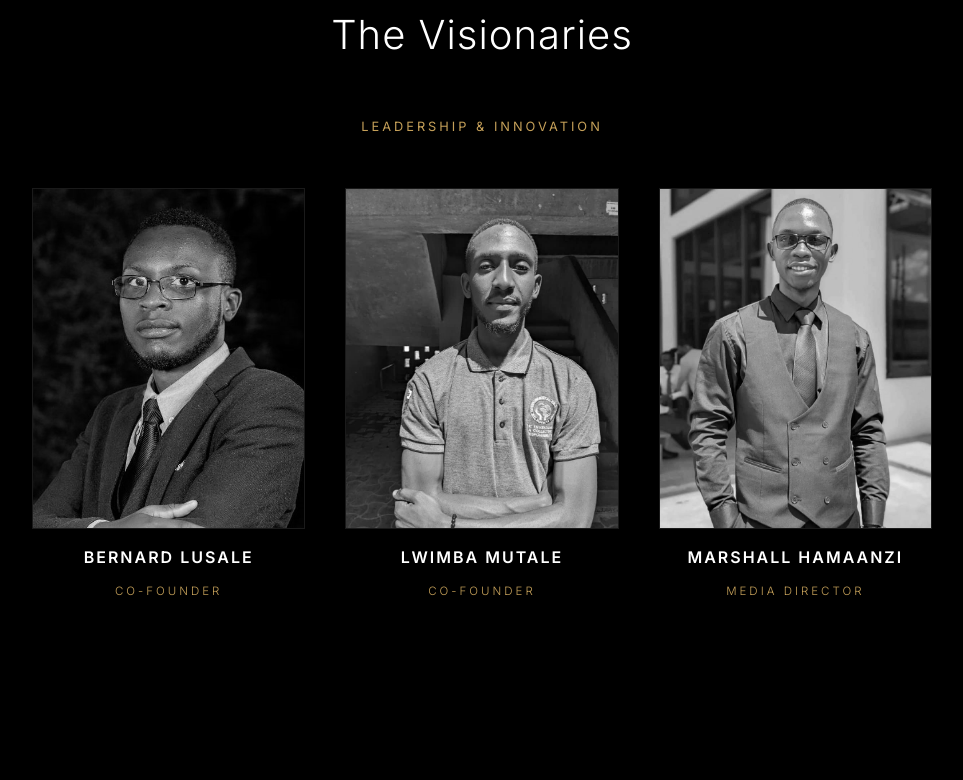
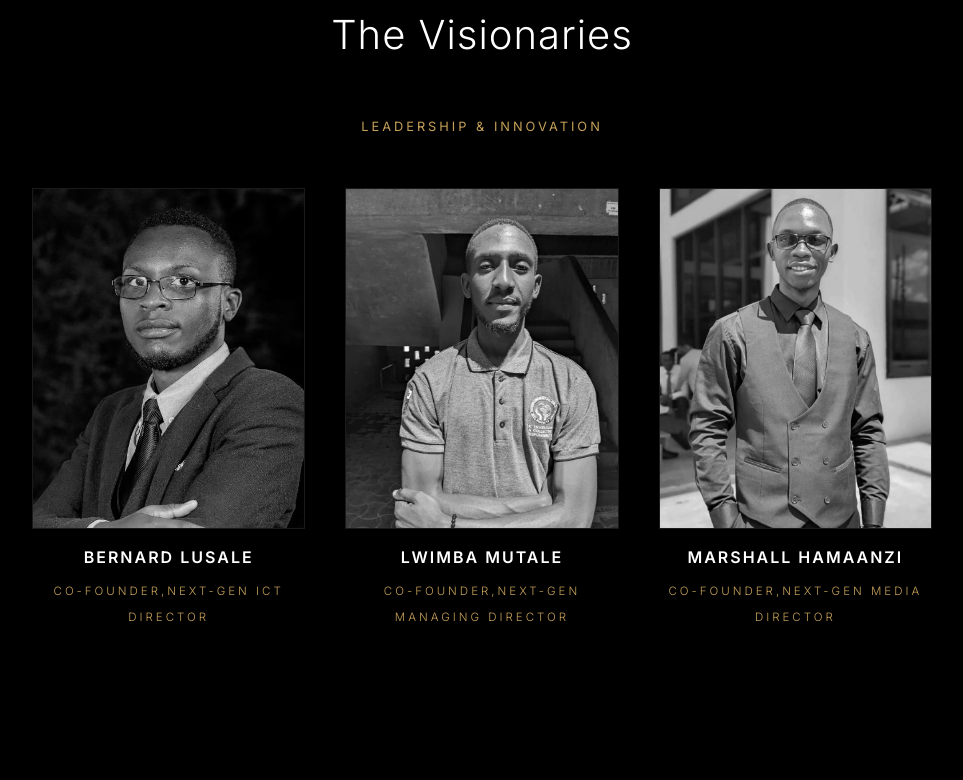
Before and after one commit to dev-lusale/Busaka-Enviro-works, a plain HTML site: page index.html in a window 1280 px wide. Shown: the part 2673-3453 px from the top of the page, without its empty margins (158-1121 px from the left). Drawn offline with nearby package versions, Linux system fonts and the light colour scheme.

Commit message:
Update mobile UI — responsive webapp improvements

```diff
--- a/index.html
+++ b/index.html
@@ -5,7 +5,8 @@
     <meta charset="UTF-8">
     <meta name="viewport" content="width=device-width, initial-scale=1.0, viewport-fit=cover">
     <meta name="theme-color" content="#c5a059">
-    <meta name="description" content="Busaka Enviroworks Limited — Environmental Intelligence & Infrastructure Support for Zambia and Africa.">
+    <meta name="description"
+        content="Busaka Enviroworks Limited — Environmental Intelligence & Infrastructure Support for Zambia and Africa.">
     <meta name="mobile-web-app-capable" content="yes">
     <meta name="apple-mobile-web-app-capable" content="yes">
     <meta name="apple-mobile-web-app-status-bar-style" content="black-translucent">
@@ -13,7 +14,8 @@
 
     <!-- Open Graph (social sharing) -->
     <meta property="og:title" content="Busaka Enviroworks Limited">
-    <meta property="og:description" content="Environmental Intelligence & Infrastructure Support for Zambia and Africa.">
+    <meta property="og:description"
+        content="Environmental Intelligence & Infrastructure Support for Zambia and Africa.">
     <meta property="og:image" content="images/busaka.jpg">
     <meta property="og:type" content="website">
 
@@ -92,7 +94,7 @@
                 <ul style="list-style: none; padding: 0; font-size: 0.9rem; color: #bbb;">
                     <li>• Civil Project Management</li>
                     <li>• Solar Energy Solutions</li>
-                    <li>• Site Beautification</li>
+                    <li>• Building Completion</li>
                     <li>• Pest Control & Fumigation</li>
                 </ul>
             </div>
@@ -150,7 +152,7 @@
                 </div>
                 <div class="visionary-info">
                     <h3>Bernard Lusale</h3>
-                    <span class="role">Co-Founder</span>
+                    <span class="role">Co-Founder,Next-Gen ICT Director</span>
                 </div>
             </div>
             <!-- Visionary 2 -->
@@ -160,7 +162,7 @@
                 </div>
                 <div class="visionary-info">
                     <h3>Lwimba Mutale</h3>
-                    <span class="role">Co-Founder</span>
+                    <span class="role">Co-Founder,Next-Gen managing Director</span>
                 </div>
             </div>
             <!-- Visionary 3 -->
@@ -170,7 +172,7 @@
                 </div>
                 <div class="visionary-info">
                     <h3>Marshall Hamaanzi</h3>
-                    <span class="role">Media Director</span>
+                    <span class="role">Co-Founder,Next-Gen Media Director </span>
                 </div>
             </div>
         </div>
@@ -231,7 +233,7 @@
                 </div>
                 <!-- Social Media Icons -->
                 <div class="social-links">
-                    <a href="https://wa.me/yournumber" target="_blank" class="social-icon"><i
+                    <a href="https://wa.me/0974975843" target="_blank" class="social-icon"><i
                             class="fab fa-whatsapp"></i></a>
                     <a href="https://www.linkedin.com/company/busaka-enviroworks-limited/" target="_blank"
                         class="social-icon"><i class="fab fa-linkedin-in"></i></a>
```
